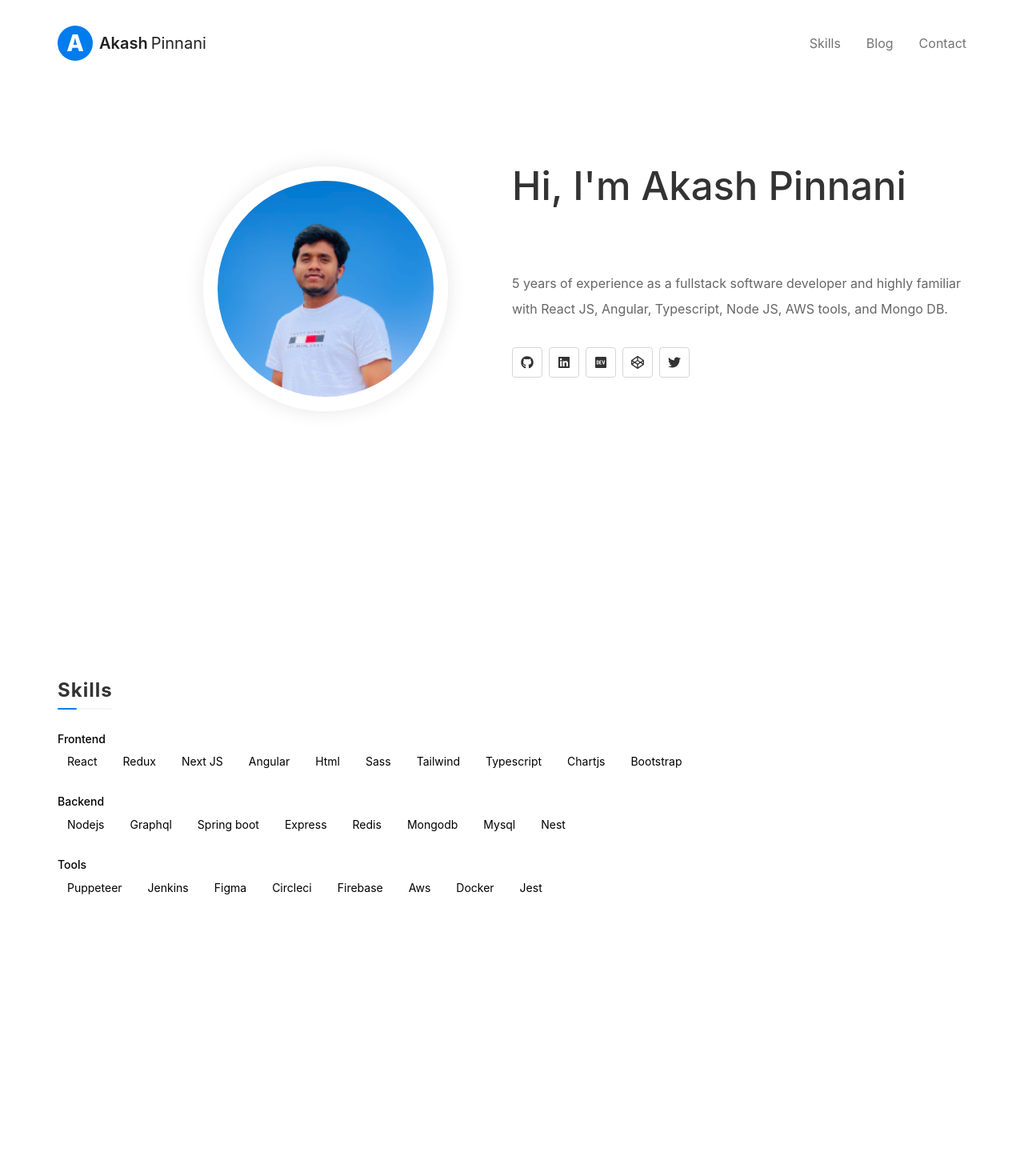
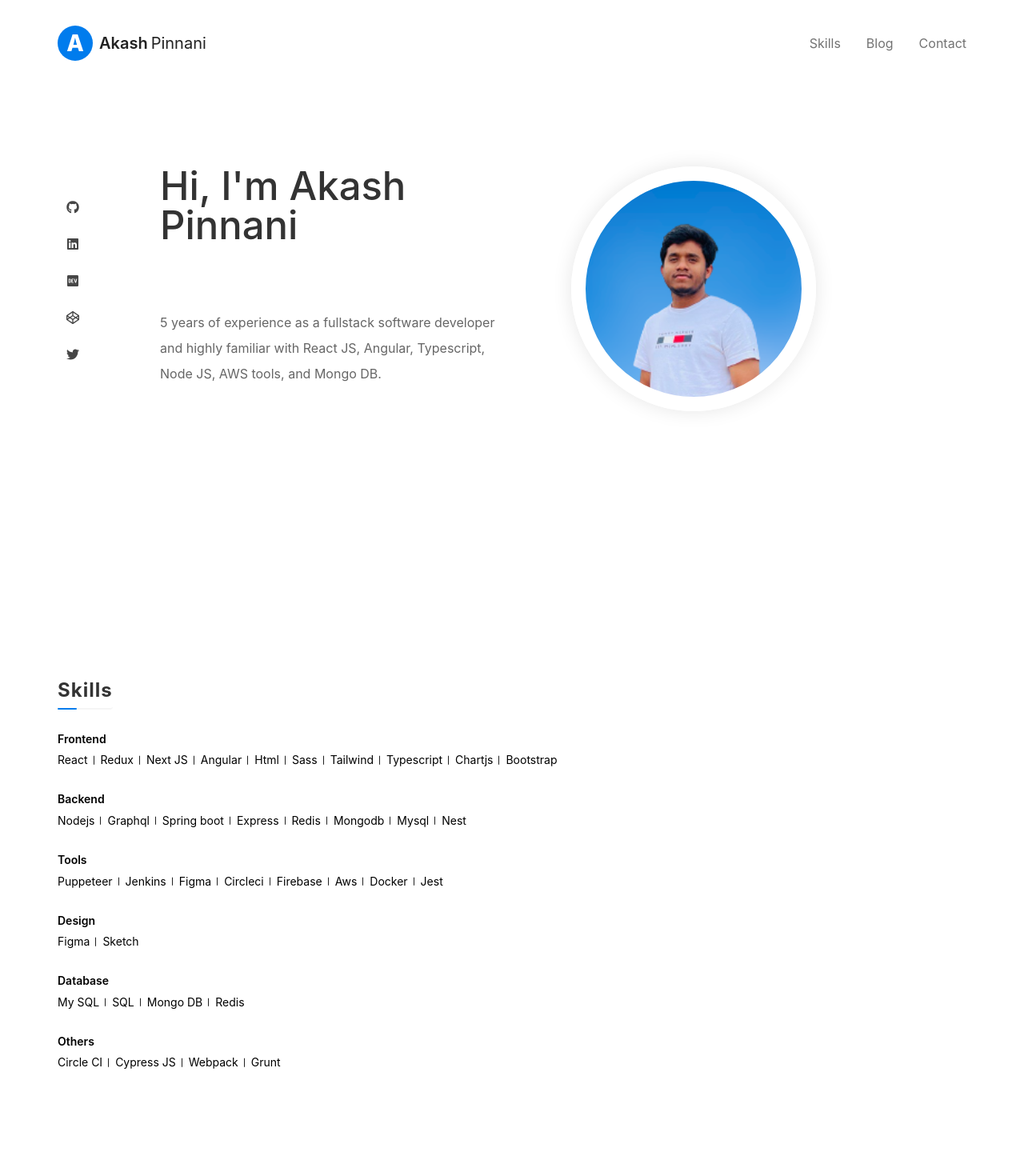
Before and after one commit to akashpinnani/my-portfolio, a Next.js app: page / in a window 1280 px wide. Shown: the top 1470 px of the page at 80% size. Built offline with nearby package versions, Linux system fonts and the light colour scheme.

Commit message:
ui format

```diff
--- a/components/footerLinks.tsx
+++ b/components/homeLinks.tsx
@@ -7,11 +7,11 @@
   FaTwitter,
 } from "react-icons/fa";
 import { Button } from "./button";
-import styles from "../styles/footerContainer.module.css";
+import styles from "../styles/homeLinks.module.css";
 
-export const FooterLinks = () => {
+export const HomeLinks = () => {
   return (
-    <div className={styles.footerContainer}>
+    <div className={styles.homeLinksContainer}>
       <Button url={"https://github.com/akashpinnani"}>
         <FaGithub />
       </Button>
--- a/components/introduction/hiWithName.tsx
+++ b/components/introduction/hiWithName.tsx
@@ -1,7 +1,7 @@
 import React from "react";
 import styles from "../../styles/introduction/hiWithName.module.css";
 
-export const HiWithName = () => {
+export const UserIntroductionName = () => {
     return (
         <div className={styles.name}>Hi, I'm Akash Pinnani</div>
     )
--- a/components/introduction/introduction.tsx
+++ b/components/introduction/introduction.tsx
@@ -1,18 +1,16 @@
 import React from "react";
-import { HiWithName } from "./hiWithName";
+import { UserIntroductionName } from "./hiWithName";
 import { RoleAnimation } from "./roleAnimation";
 import styles from "../../styles/introduction.module.css";
 import { Description } from "./description";
-import { FooterLinks } from "../footerLinks";
 
 
 export const Introduction = () => {
     return (
         <div className={styles.container}>
-        <HiWithName />
+        <UserIntroductionName />
         <RoleAnimation />
         <Description />
-        <FooterLinks />
         </div>
     )
 }
--- a/components/skills/skillIcon.tsx
+++ b/components/skills/skillIcon.tsx
@@ -4,7 +4,7 @@
 
 type SkillIconProps = {
   name: string;
-  imgSrc: any;
+  imgSrc?: any;
   showIcon?: boolean;
 };
 
--- a/components/skills/skills.tsx
+++ b/components/skills/skills.tsx
@@ -4,12 +4,9 @@
 import { SectionSubTitle } from "../section/sectionSubTitle";
 import { SkillIcon } from "./skillIcon";
 
-
 import skillIconStyles from "../../styles/skill/skillIcon.module.css";
 
 import { SiJavascript } from "react-icons/si";
-
-
 
 import angular from "../../public/assets/icons/skills/angular.svg";
 import aws from "../../public/assets/icons/skills/aws.svg";
@@ -39,7 +36,6 @@
 import typescript from "../../public/assets/icons/skills/typescript.svg";
 import Image from "next/image";
 
-
 export const Skills = () => {
   return (
     <div className={styles.sectionContainer}>
@@ -48,15 +44,15 @@
       <SectionSubTitle name="Frontend" />
       <div className={skillIconStyles.skillsIconContainer}>
         <SkillIcon name="React" imgSrc={react} />
-        <SkillIcon name="Redux" imgSrc={redux}/>
-        <SkillIcon name="Next JS" imgSrc={next}/>
-        <SkillIcon name="Angular" imgSrc={angular}/>
-        <SkillIcon name="Html" imgSrc={html}/>
-        <SkillIcon name="Sass" imgSrc={sass}/>
-        <SkillIcon name="Tailwind" imgSrc={tailwind}/>
-        <SkillIcon name="Typescript" imgSrc={typescript}/>
-        <SkillIcon name="Chartjs" imgSrc={chartjs}/>
-        <SkillIcon name="Bootstrap" imgSrc={bootstrap}/>
+        <SkillIcon name="Redux" imgSrc={redux} />
+        <SkillIcon name="Next JS" imgSrc={next} />
+        <SkillIcon name="Angular" imgSrc={angular} />
+        <SkillIcon name="Html" imgSrc={html} />
+        <SkillIcon name="Sass" imgSrc={sass} />
+        <SkillIcon name="Tailwind" imgSrc={tailwind} />
+        <SkillIcon name="Typescript" imgSrc={typescript} />
+        <SkillIcon name="Chartjs" imgSrc={chartjs} />
+        <SkillIcon name="Bootstrap" imgSrc={bootstrap} />
       </div>
       <div className={skillIconStyles.skillSeparator}></div>
 
@@ -65,12 +61,12 @@
       <div className={skillIconStyles.skillsIconContainer}>
         <SkillIcon name="Nodejs" imgSrc={nodejs} />
         <SkillIcon name="Graphql" imgSrc={graphql} />
-        <SkillIcon name="Spring boot" imgSrc={springboot}/>
-        <SkillIcon name="Express" imgSrc={express}/>
-        <SkillIcon name="Redis" imgSrc={redis}/>
-        <SkillIcon name="Mongodb" imgSrc={mongodb}/>
-        <SkillIcon name="Mysql" imgSrc={mysql}/>
-        <SkillIcon name="Nest" imgSrc={nest}/>
+        <SkillIcon name="Spring boot" imgSrc={springboot} />
+        <SkillIcon name="Express" imgSrc={express} />
+        <SkillIcon name="Redis" imgSrc={redis} />
+        <SkillIcon name="Mongodb" imgSrc={mongodb} />
+        <SkillIcon name="Mysql" imgSrc={mysql} />
+        <SkillIcon name="Nest" imgSrc={nest} />
       </div>
 
       <div className={skillIconStyles.skillSeparator}></div>
@@ -79,14 +75,46 @@
       <SectionSubTitle name="Tools" />
       <div className={skillIconStyles.skillsIconContainer}>
         <SkillIcon name="Puppeteer" imgSrc={puppeteer} />
-        <SkillIcon name="Jenkins" imgSrc={jenkins}/>
-        <SkillIcon name="Figma" imgSrc={figma}/>
-        <SkillIcon name="Circleci" imgSrc={circleci}/>
-        <SkillIcon name="Firebase" imgSrc={firebase}/>
-        <SkillIcon name="Aws" imgSrc={aws}/>
-        <SkillIcon name="Docker" imgSrc={docker}/>
-        <SkillIcon name="Jest" imgSrc={jest}/>
+        <SkillIcon name="Jenkins" imgSrc={jenkins} />
+        <SkillIcon name="Figma" imgSrc={figma} />
+        <SkillIcon name="Circleci" imgSrc={circleci} />
+        <SkillIcon name="Firebase" imgSrc={firebase} />
+        <SkillIcon name="Aws" imgSrc={aws} />
+        <SkillIcon name="Docker" imgSrc={docker} />
+        <SkillIcon name="Jest" imgSrc={jest} />
       </div>
+
+      <div className={skillIconStyles.skillSeparator}></div>
+
+      {/* Design skills */}
+      <SectionSubTitle name="Design" />
+      <div className={skillIconStyles.skillsIconContainer}>
+        <SkillIcon name="Figma" />
+        <SkillIcon name="Sketch" />
+      </div>
+
+      <div className={skillIconStyles.skillSeparator}></div>
+
+      {/* Database skills */}
+      <SectionSubTitle name="Database" />
+      <div className={skillIconStyles.skillsIconContainer}>
+        <SkillIcon name="My SQL" />
+        <SkillIcon name="SQL" />
+        <SkillIcon name="Mongo DB" />
+        <SkillIcon name="Redis" />
+      </div>
+      <div className={skillIconStyles.skillSeparator}></div>
+
+            {/* Database skills */}
+            <SectionSubTitle name="Others" />
+      <div className={skillIconStyles.skillsIconContainer}>
+        <SkillIcon name="Circle CI" />
+        <SkillIcon name="Cypress JS" />
+        <SkillIcon name="Webpack" />
+        <SkillIcon name="Grunt" />
+      </div>
+
+
     </div>
   );
 };
--- a/pages/index.tsx
+++ b/pages/index.tsx
@@ -2,7 +2,7 @@
 import Image from "next/image";
 import { Contact } from "../components/contact/contact";
 import { CopyrightFooter } from "../components/copyrightFooter";
-import { FooterLinks } from "../components/footerLinks";
+import { HomeLinks } from "../components/homeLinks";
 import { Introduction } from "../components/introduction/introduction";
 import { NavLinksContainer } from "../components/navbar/navLinksContainer";
 import { ProfileImage } from "../components/profileImage";
@@ -20,12 +20,14 @@
         </Head>
 
         <NavLinksContainer />
-        <div className={styles.introductionWrapper}>
+        <div className={styles.introContainer}>
+          <HomeLinks />
+          <div className={styles.introductionContainer}>
+            <Introduction />
+          </div>
           <div className={styles.profileImageWrapper}>
             <ProfileImage />
-            {/* <FooterLinks /> */}
           </div>
-          <Introduction />
         </div>
       </div>
       <div className={styles.container} id="skills">
@@ -35,7 +37,7 @@
       <div className={styles.container} id="contact">
         <Contact />
       </div>
-      <CopyrightFooter/>
+      <CopyrightFooter />
     </>
   );
 }
--- a/styles/Home.module.css
+++ b/styles/Home.module.css
@@ -7,14 +7,14 @@
 }
 
 
-.introductionWrapper {
+.introContainer {
   display: flex;
   align-items: flex-start;
   padding-top: 100px;
 }
 
-.introductionWrapper > * {
-  flex: 1;
+.introContainer > * {
+  /* flex: 1; */
 
 }
 
--- a/styles/button.module.css
+++ b/styles/button.module.css
@@ -2,12 +2,13 @@
   width: 38px;
   height: 38px;
   border-radius: 4px;
-  border: 1px solid var(--black3);
+  /* border: 1px solid var(--black3); */
   cursor: pointer;
   display: flex;
   align-items: center;
   justify-content: space-around;
   color: var(--black2);
+  opacity: 0.9;
   transition: all 0.2s ease-in-out;
 }
 
@@ -15,5 +16,6 @@
   background-color: var(--blue);
   color: var(--white);
   box-shadow: 0 10px 10px -8px var(--black3);
+  opacity: 1;
   border-color: var(--blue);
 }
--- a/styles/footerContainer.module.css
+++ b/styles/homeLinks.module.css
@@ -1,7 +1,9 @@
-.footerContainer {
+.homeLinksContainer {
     display: flex;
     justify-content: flex-start;
     align-items: center;
     gap: 8px;
+    flex-direction: column;
     margin-top: 2rem;
+    position: absolute;
 }
--- a/styles/introduction.module.css
+++ b/styles/introduction.module.css
@@ -1,3 +1,5 @@
 .container {
-
+  width: 450px;
+  margin-left: 8rem;
+  margin-right: 4rem;
 }
--- a/styles/section/sectionSubTitle.module.css
+++ b/styles/section/sectionSubTitle.module.css
@@ -1,4 +1,4 @@
 .sectionSubTitle {
     font-size: 0.875rem;
-    font-weight: 500;
+    font-weight: 600;
 }
--- a/styles/skill/skillIcon.module.css
+++ b/styles/skill/skillIcon.module.css
@@ -1,6 +1,6 @@
 .skillIconWrapper {
   position: relative;
-  padding: 0 12px;
+  padding: 0 8px;
   display: flex;
   flex-direction: column;
   justify-content: space-between;
@@ -10,8 +10,8 @@
 .skillIconWrapper:after {
   content: "";
   width: 1px;
-  height: 85%;
-  /* background-color: var(--black3); */
+  height: 75%;
+  background-color: var(--black);
   position: absolute;
   right: 0;
   top: 50%;
@@ -25,11 +25,16 @@
 
 .iconName {
   font-size: 0.875rem;
+  line-height: 1;
 }
 
 .skillsIconContainer {
   display: flex;
-  column-gap: 8px;
+  margin-left: -8px;
+}
+
+.skillsIconContainer > :last-child:after {
+    content: unset;
 }
 
 .icon {
```
Lines whose indentation alone changed are shown as unchanged.
